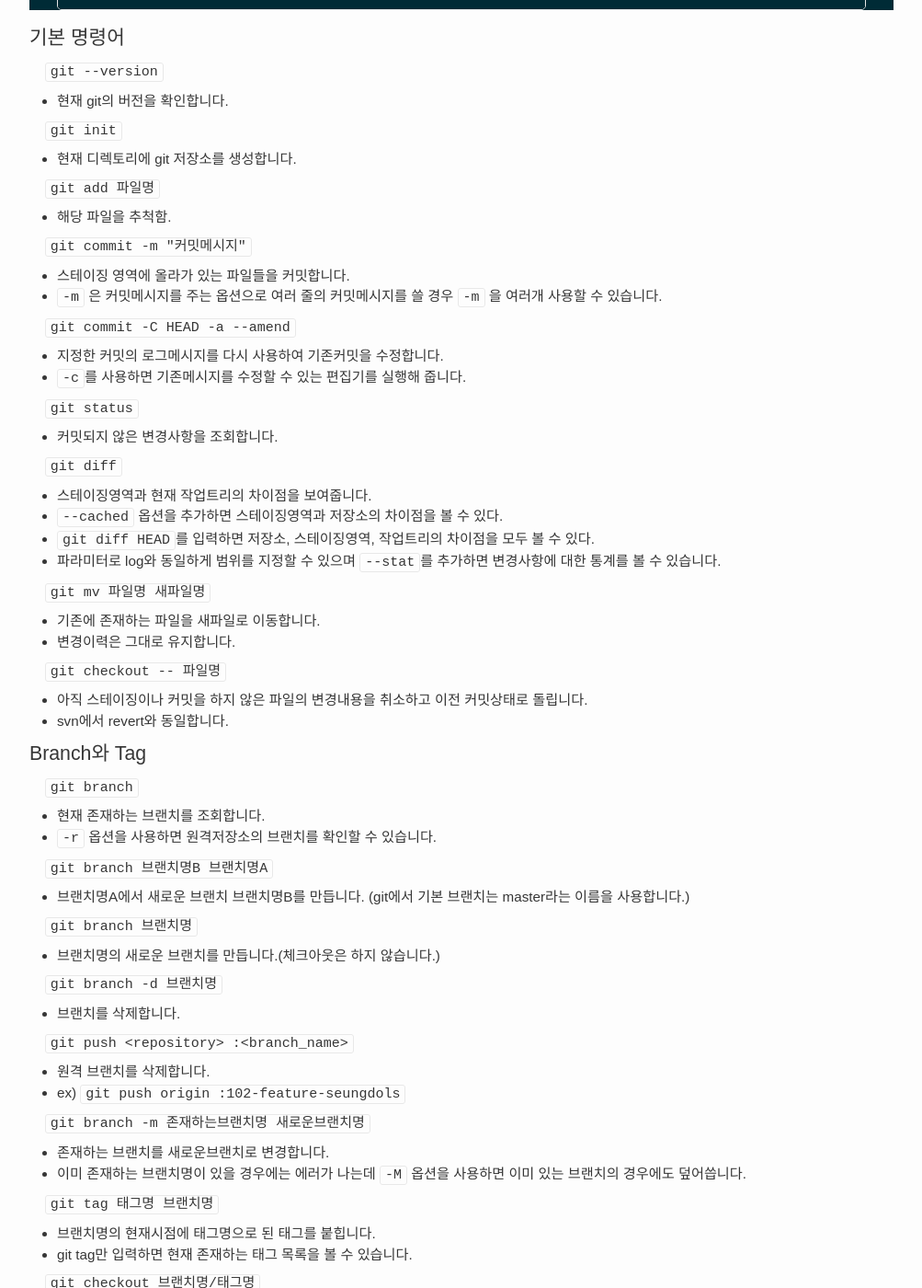
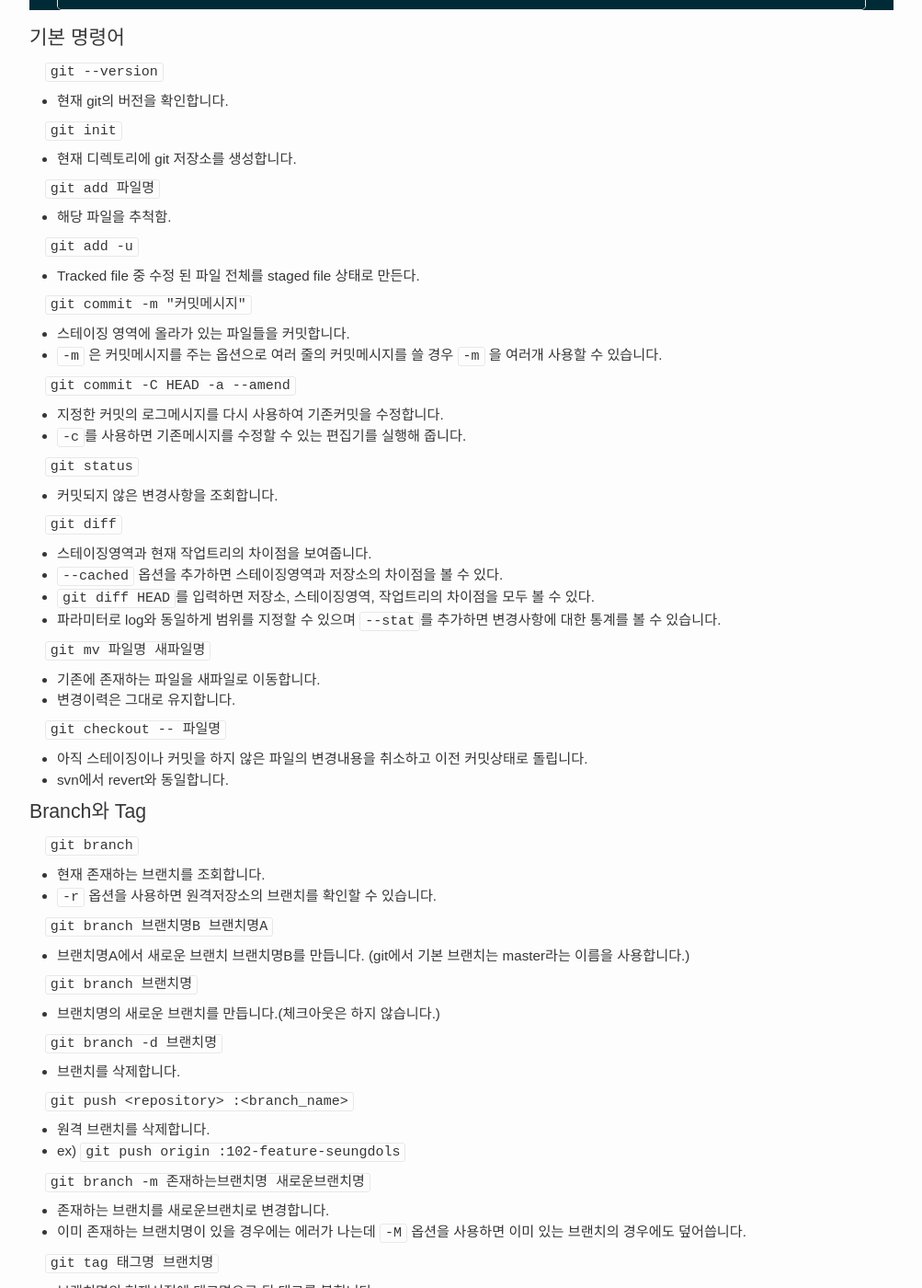
Before and after one commit to seungdols/seungdols.github.io, a Jekyll site: the page built from _posts/2017/2017-04-12-git-command-collections.markdown, in a window 1280 px wide and 1400 px high, scrolled down 691 px. Shown: the whole window at 92% size, without its empty margins (138-1141 px from the left). Built offline with Jekyll 4.4.1, drawn with Linux system fonts in a browser that asks for light colours; some web fonts are replaced; comment, search, counter and statistics services are not loaded; some of the changed text lies outside the part shown.

Commit message:
[update] add option and rebase command

```diff
--- a/_posts/2017/2017-04-12-git-command-collections.markdown
+++ b/_posts/2017/2017-04-12-git-command-collections.markdown
@@ -33,6 +33,9 @@
 
 `git add 파일명`
 * 해당 파일을 추척함.
+
+`git add -u`
+* Tracked file 중 수정 된 파일 전체를 staged file 상태로 만든다.
 
 `git commit -m "커밋메시지"`
 
@@ -95,6 +98,9 @@
 
 `git rebase 브랜치명`
 * 브랜치명의 변경사항을 현재 브랜치에 적용합니다.
+
+`git rebase -i HEAD~~~`
+* 현재 HEAD에서 commit 3개 전까지를 rebase 대상으로 설정한다.
 
 `git merge 브랜치명`
 * 브랜치명의 브랜치를 현재 브랜치로 합칩니다.
```
